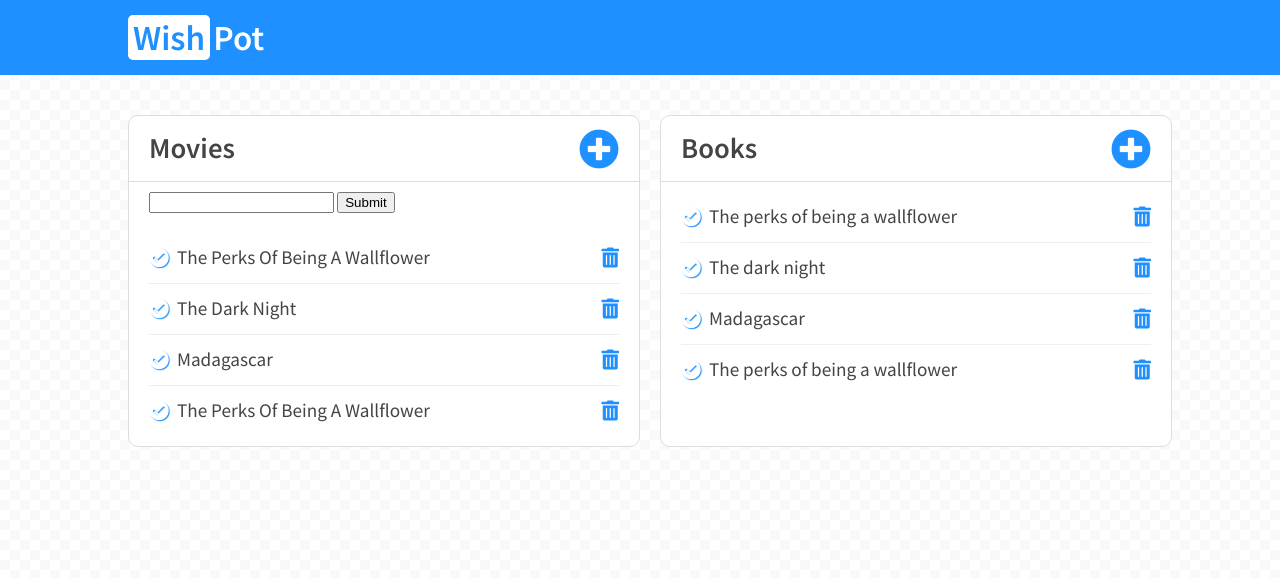
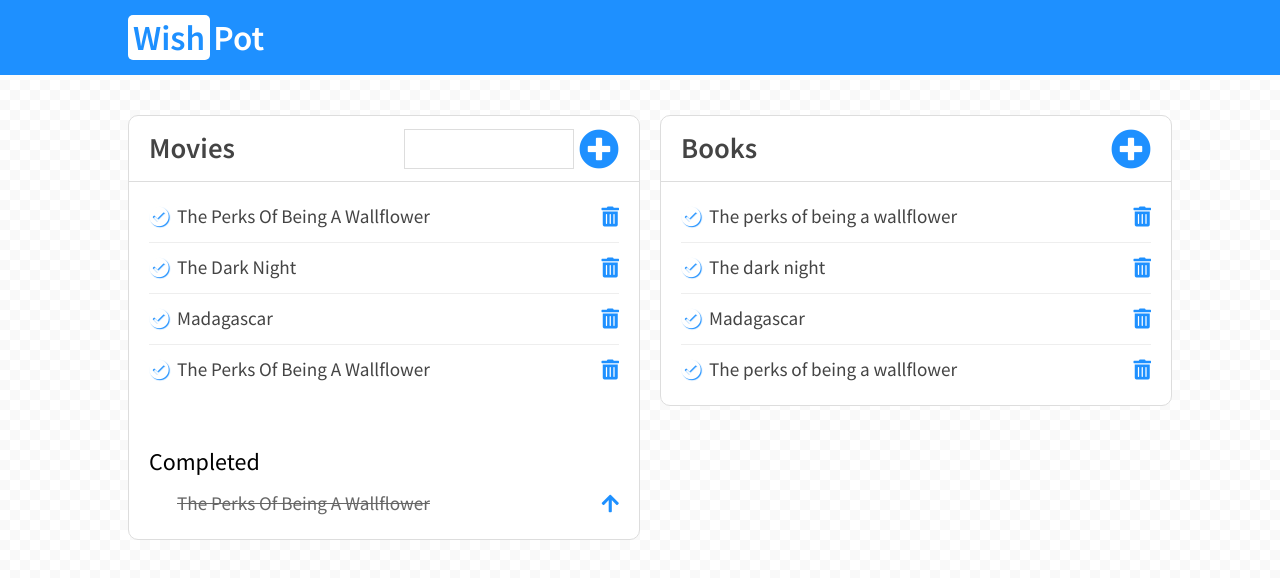
Before and after one commit to AltCampus/Hack-4-WishPot-vanilla, a plain HTML site: page index.html in a window 1280 px wide. Both pictures are taken after a click on the element 501 px from the left and 148 px from the top of the page. Drawn offline with Linux system fonts and the light colour scheme; a web font is replaced by a local one.

Commit message:
WishPot V1.01 minor improvements

```diff
--- a/assets/stylesheets/main.css
+++ b/assets/stylesheets/main.css
@@ -91,9 +91,7 @@ h5{
 
 body{
   font-size: 16px;
-  /*font-family: 'Encode Sans Expanded', sans-serif;*/
   font-family: 'Source Sans Pro', sans-serif;
-  /*background:rgba(200,200,200,0.5);*/
   background-image: url("../media/transp_bg.png");
 
 }
@@ -132,6 +130,7 @@ main{
   grid-template-columns: 50% 50%;
   grid-gap: 20px;
   padding:40px 0;
+  align-items: start;
 }
 
 .main-sections{
@@ -150,13 +149,23 @@ main{
   /*background-color: tomato;*/
   border-radius: 10px 10px 0 0;
   display: grid;
-  grid-template-columns: 1fr 1fr;
+  grid-template-columns: 1fr 1fr auto;
   align-items: center;
   border-bottom:1px solid #ddd;
 }
 
 .section-header .add-btn{
   text-align: right;
+  padding-left:5px;
+}
+
+
+.section-header form{
+  text-align: right;
+}
+
+.section-header form button{
+  display:none;
 }
 
 
@@ -174,6 +183,11 @@ main{
 .fa-trash-alt{
   color:dodgerblue;
   /*text-shadow: 1px 1px 1px dodgerblue;*/
+  font-size: 20px;
+}
+
+.fa-arrow-up{
+  color:dodgerblue;
   font-size: 20px;
 }
 
@@ -200,6 +214,55 @@ main{
   border:none;
 }
 
+.movie-list{
+  display: grid;
+  grid-template-columns: 1fr;
+  grid-gap:50px;
+}
+
+.completed-movie-list .fa-check-circle{
+  text-shadow: 0px 0px 0px white;
+}
+
+.completed-movie-list h5{
+  text-decoration: line-through;
+  color:#666;
+}
+
+
+
+/* Input box formatting */
+
+#movie-name{
+  border: 1px solid #ddd;
+  height:40px;
+  width:80%;
+  align-self:right;
+}
+
+#movie-add{
+  transform: rotate(0deg);
+  transition-property:transform;
+  transition-duration:1s;
+}
+
+/*#movie-add:hover {
+  transform: rotate(315deg);
+  transition-property:transform;
+  transition-duration:1s;
+}*/
+
+#movie-add i{
+  color:dodgerblue;
+  transition-property:color;
+  transition-duration:1s;
+}
+
+/*#movie-add:hover > i{
+  color:tomato;
+  transition-property:color;
+  transition-duration:1s;
+}*/
 
 
 
--- a/index.html
+++ b/index.html
@@ -25,13 +25,14 @@
 			<div class="movie-main main-sections">
 				<div class="section-header">
 					<h3>Movies</h3>
-					<div id="movie-add" class="add-btn"><i class="fas fa-plus-circle"></i></div>
-				</div>
 					<form action="" class="movie-form">
 						<input type="text" id="movie-name">
 						<button class="movie-submit">Submit</button>
 					</form>
+					<div id="movie-add" class="add-btn"><i class="fas fa-plus-circle"></i></div>
+				</div>
 				<div class="movie-list">
+					<div class="to-see-movie-list">
 						<div class="movie-item">
 							<div class="tick-circle">
 								<i class="fas fa-check-circle"></i>
@@ -55,6 +56,16 @@
 								<i class="fas fa-check-circle"></i>
 							</div><h5>The perks of being a wallflower</h5>
 							<i class="fas fa-trash-alt"></i>
+						</div>
+					</div>
+					<div class="completed-movie-list">
+						<h4>Completed</h4>
+						<div class="movie-item">
+							<div class="tick-circle">
+								<i class="fas fa-check-circle"></i>
+							</div><h5>The perks of being a wallflower</h5>
+							<i class="fas fa-arrow-up"></i>
+						</div>
 					</div>
 				</div>
 			</div>
```
Also changed, not shown: assets/js/basic.js (added). Lines whose indentation alone changed are shown as unchanged.
